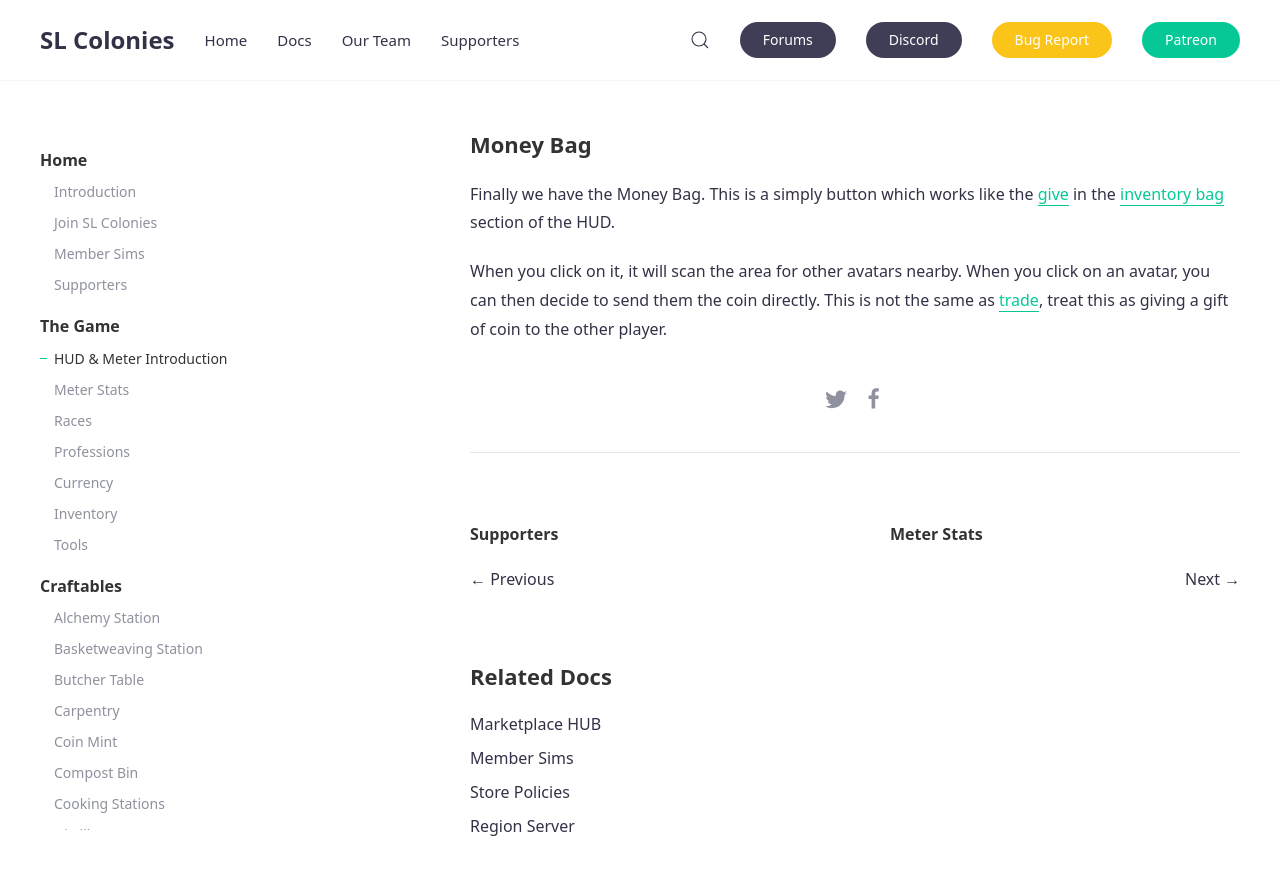
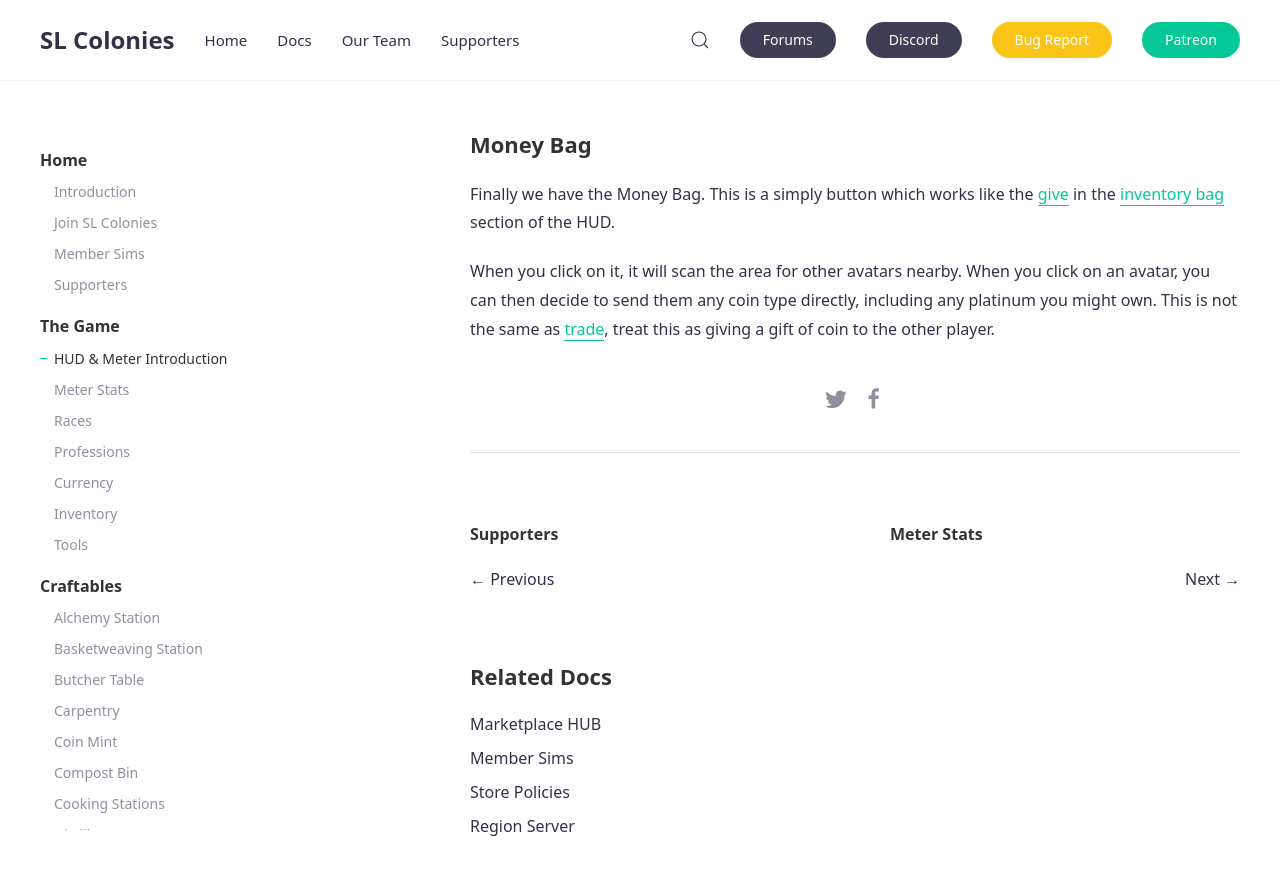
Before and after one commit to SLColonies/Public, a Jekyll site: the page built from _docs/introduction.md, in a window 1280 px wide and 900 px high, scrolled down 8171 px. Shown: the top 875 px of the window. Built offline with Jekyll 4.4.1, drawn with Linux system fonts in a browser that asks for light colours; comment, search, counter and statistics services are not loaded.

Commit message:
Update introduction.md

```diff
--- a/_docs/introduction.md
+++ b/_docs/introduction.md
@@ -126,4 +126,4 @@ This is the same if you grab yourself a new player HUD. You wont lose your tools
 ### Money Bag
 Finally we have the Money Bag. This is a simply button which works like the [give](https://slcolonies.com/docs/introduction/#give) in the [inventory bag](https://slcolonies.com/docs/introduction/#inventory-bag) section of the HUD.
 
-When you click on it, it will scan the area for other avatars nearby. When you click on an avatar, you can then decide to send them the coin directly. This is not the same as [trade](https://slcolonies.com/docs/introduction/#trade), treat this as giving a gift of coin to the other player.
+When you click on it, it will scan the area for other avatars nearby. When you click on an avatar, you can then decide to send them any coin type directly, including any platinum you might own. This is not the same as [trade](https://slcolonies.com/docs/introduction/#trade), treat this as giving a gift of coin to the other player.
```
